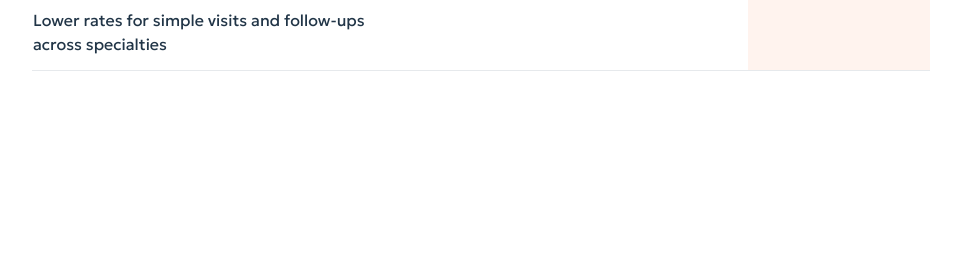
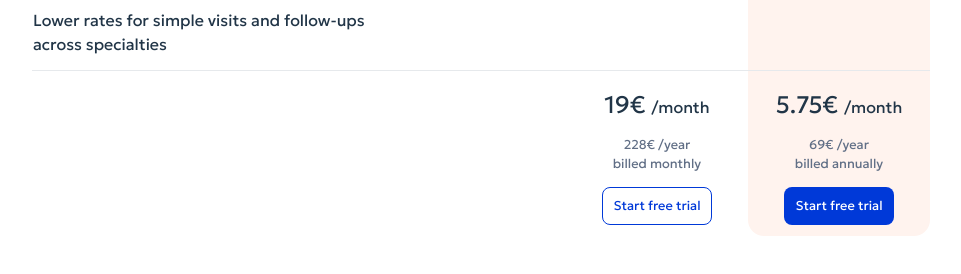
Before and after one commit to serafeimdossas/react-pricing-plans, a React (Vite) app: page / in a window 1280 px wide. Shown: the part 1292-1566 px from the top of the page, without its empty margins (191-1152 px from the left). Before the commit the page ends 1415 px from the top, so only its background shows below. Built offline with nearby package versions, Linux system fonts and the light colour scheme; some icons are missing.

Commit message:
price/buttons section implemented

```diff
--- /dev/null
+++ b/src/components/Button/Button.css
@@ -0,0 +1,16 @@
+.button-primary {
+  font-size: 0.8rem;
+  font-weight: 500;
+  background-color: #0039d8;
+  color: #fff;
+  padding: 10px;
+}
+
+.button-secondary {
+  font-size: 0.8rem;
+  font-weight: 500;
+  background-color: #fff;
+  color: #0039d8;
+  border: 1px solid #0039d8;
+  padding: 10px;
+}
--- /dev/null
+++ b/src/components/Button/Button.jsx
@@ -0,0 +1,16 @@
+import "./Button.css";
+
+function Button(props) {
+  return (
+    <button
+      className={
+        props.type === "primary" ? "button-primary" : "button-secondary"
+      }
+      onClick={props.onClick}
+    >
+      {props.text}
+    </button>
+  );
+}
+
+export default Button;
--- a/src/components/PlansTable/PlansTable.css
+++ b/src/components/PlansTable/PlansTable.css
@@ -55,6 +55,11 @@
   border-top-right-radius: 16px;
 }
 
+.rounded-bottom {
+  border-bottom-left-radius: 16px;
+  border-bottom-right-radius: 16px;
+}
+
 table {
   border-collapse: collapse;
 }
@@ -62,3 +67,30 @@ table {
 .plans-table-feature-row {
   border-bottom: 1px solid #e6e9ec;
 }
+
+.plans-table-last-row {
+  height: 76px;
+}
+
+.price-container {
+  display: flex;
+  flex-direction: column;
+  align-items: center;
+  margin-bottom: 10px;
+}
+
+.price-value-title {
+  margin-top: 15px;
+  margin-bottom: 0px;
+}
+
+.price-value-amount {
+  font-size: 24px;
+}
+
+.price-value-subtitle {
+  font-size: 0.8rem;
+  color: #616f86;
+  width: 50%;
+  text-align: center;
+}
--- a/src/components/PlansTable/PlansTable.jsx
+++ b/src/components/PlansTable/PlansTable.jsx
@@ -4,7 +4,9 @@ import {
   plans_keys,
   plans_labels,
   features_labels,
+  plans_pricing,
 } from "../../data/data";
+import Button from "../Button/Button";
 import CheckCircleIcon from "@mui/icons-material/CheckCircle";
 import RemoveIcon from "@mui/icons-material/Remove";
 
@@ -90,7 +92,48 @@ function PlansTable() {
             </>
           );
         })}
+        <tr className="plans-table-last-row">
+          <td className="plans-table-last-row-cell"></td>
+          <td className="plans-table-last-row-cell"></td>
+          <td className="plans-table-last-row-cell">
+            {priceContainer("monthly_plan")}
+          </td>
+          <td className="plans-table-last-row-cell last-cell rounded-bottom">
+            {priceContainer("yearly_plan")}
+          </td>
+        </tr>
       </tbody>
+    );
+  };
+
+  const priceContainer = (plan_key) => {
+    return (
+      <div className="price-container">
+        <p className="price-value-title">
+          <span className="price-value-amount">
+            {`${plans_pricing[plan_key].monthly_cost}€ `}
+          </span>
+          {` /month`}
+        </p>
+        <p className="price-value-subtitle">
+          {`${plans_pricing[plan_key].yearly_cost}€ /year billed ${
+            plan_key === "monthly_plan" ? "monthly" : "annually"
+          }`}
+        </p>
+        <>
+          <Button
+            type={plan_key === "monthly_plan" ? "secondary" : "primary"}
+            text={"Start free trial"}
+            onClick={() =>
+              alert(
+                `You selected the ${
+                  plan_key === "monthly_plan" ? "monthly" : "annually"
+                } plan`
+              )
+            }
+          />
+        </>
+      </div>
     );
   };
 
--- a/src/data/data.js
+++ b/src/data/data.js
@@ -66,6 +66,17 @@ export const plans_labels = {
 
 export const plans_keys = ["no_plan", "monthly_plan", "yearly_plan"];
 
+export const plans_pricing = {
+  monthly_plan: {
+    monthly_cost: 19,
+    yearly_cost: 228,
+  },
+  yearly_plan: {
+    monthly_cost: 5.75,
+    yearly_cost: 69,
+  },
+};
+
 export const features_labels = {
   real_time_care: {
     label: "Accessible, real time care",
```
